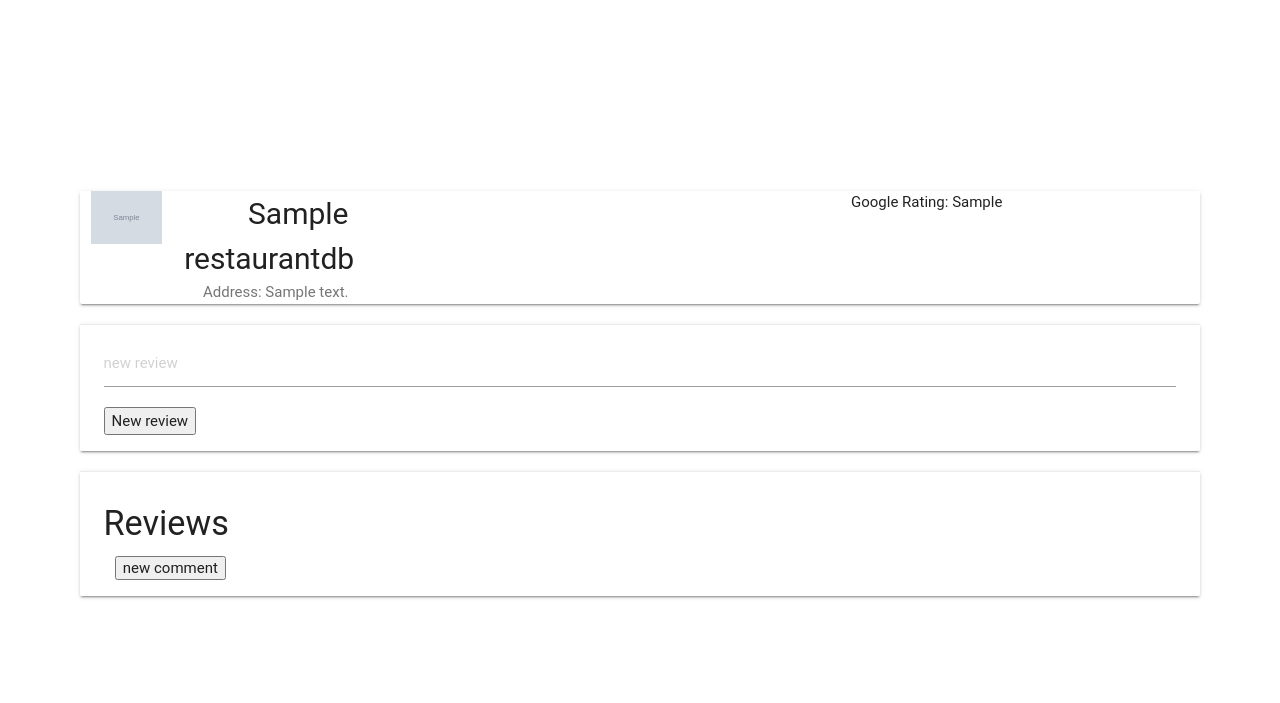
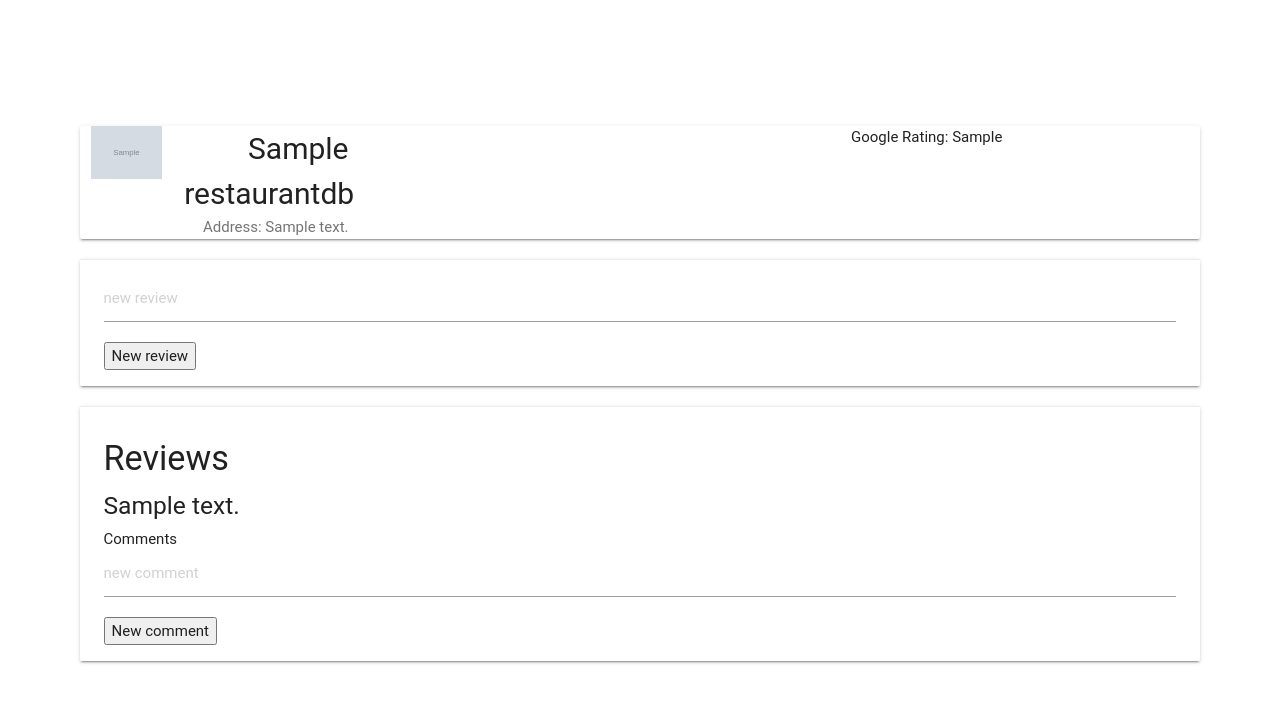
Before and after one commit to abhyudaypratap/eatout, a Django app: page /restaurant/display/1/ in a window 1280 px wide. Shown: the top 703 px of the page. Run offline with Django 3.2, Linux system fonts and the light colour scheme; tables that the repository leaves empty hold one stand-in row (values such as "Sample post"); grey boxes marked "Sample" are stand-in pictures; parts of the project's set-up code (start-up, migrations or seed data) failed here and were passed over; some libraries are stand-ins or nearby versions; some web fonts are replaced.

Commit message:
(chore): user can add reviews and comments

```diff
--- a/eatout_app/eatout_app/templates/restaurant/place_display.html
+++ b/eatout_app/eatout_app/templates/restaurant/place_display.html
@@ -33,15 +33,16 @@
     .col.s12>.btn {
         width: 100%;
     }
+
     p.grey-text.text-darken-4.margin {
         font-size: 30px;
     }
+
     #map {
         height: 300px;
         width: 30%;
     }
     </style>
-
 </head>
 
 <body>
@@ -61,13 +62,10 @@
                     Google Rating: {{ restaurant.google_rating }}
                     <h3><a href="#"><i class="mdi-action-thumb-down"></i></a></h3>
                 </div>
-
             </div>
         </div>
     </div>
-
     <div id="profile-page-wall-post" class="card">
-
         <div class="card-action row">
             <form action="." method="POST">
                 {% csrf_token %}
@@ -77,19 +75,32 @@
         </div>
     </div>
     <div id="profile-page-wall-post" class="card">
-
         <div class="card-action row">
             <h4>Reviews</h4>
-                    <div id="reviews">
-                    <div class="col t1">
+            {%for review in restaurant.reviews.all %}
+            <div><h5>{{ review.reviews }}</h5></div>
             <div id="comments">
-                    <input type="button" id="more_fields" onclick="add_comments();" value="new comment" visible="false"/>
-
+    <details>
+        <summary>
+               Comments
+        </summary>
+                {%for comment in review.comments.all %}
+                <div class="content">
+            <p>
+        {{ comment.comments }}</p>
         </div>
+                {%endfor%}</details>
+                <form action="." method="POST">
+                    {% csrf_token %}
+                    <input type="text" name="comments" placeholder="new comment" />
+                    <input type="text" name="reviews" value="{{review.id}}" hidden />
+                    <button type="submit" name="store">New comment</button>
+                </form>
+            </div>
+            {% endfor %}
 
     </div>
     </div>
-                </div></div>
     <!-- ================================================
   Scripts
 ================================================ -->
@@ -97,6 +108,7 @@
     <script>
     var cor = "{{ restaurant.geocode }}"
     var la = cor.split(",")
+
     function initMap() {
         var uluru = { lat: parseFloat(la[0]), lng: parseFloat(la[1]) };
         var map = new google.maps.Map(document.getElementById('map'), {
--- a/eatout_app/restaurant_api/models.py
+++ b/eatout_app/restaurant_api/models.py
@@ -10,6 +10,7 @@
     address = models.CharField(max_length=225, null=True, blank=True)
     image_url = models.CharField(max_length=525, null=True, blank=True)
     visted = models.IntegerField(default=1)
+    user_rated = models.IntegerField(default=1)
     google_rating = models.CharField(max_length=225, null=True, blank=True)
 
     def __str__(self):
@@ -19,7 +20,7 @@
 
 class RestaurantReviews(models.Model):
     id = models.UUIDField(primary_key=True, default=uuid.uuid4)
-    reviews = models.CharField(max_length=225, null=False, blank=False)
+    reviews = models.CharField(max_length=1000, null=False, blank=False)
     registered_user = models.ForeignKey(User, related_name='reviews', null=True)
     restaurant = models.ForeignKey(Restaurantdb, related_name='reviews', null=True)
     google_rating = models.CharField(max_length=225, null=True, blank=True)
@@ -33,7 +34,7 @@
     id = models.UUIDField(primary_key=True, default=uuid.uuid4)
     registered_user = models.ForeignKey(User, related_name='comments', null=True)
     reviews = models.ForeignKey(RestaurantReviews, related_name='comments', null=True)
-    comments = models.CharField(max_length=255)
+    comments = models.CharField(max_length=1000)
 
     def __str__(self):
         """Return email address."""
--- a/eatout_app/restaurant_api/views.py
+++ b/eatout_app/restaurant_api/views.py
@@ -12,7 +12,7 @@
 
 import json
 
-from .serializers import RestaurantSerializer, ReviewsSerializer
+from .serializers import RestaurantSerializer, ReviewsSerializer, CommentsSerializer
 from .models import Restaurantdb
 from restaurant import search
 
@@ -85,6 +85,21 @@
         data = {"restaurant": restaurant}
         return Response(data, status=status.HTTP_200_OK)
 
+    def post(self, request, slug):
+        data = request.data.copy()
+        data["registered_user"] = request.user.pk
+        if "comments" in data:
+            rev_data = CommentsSerializer(data=data)
+            if rev_data.is_valid():
+                rev_data.save()
+                return HttpResponseRedirect(reverse("restaurant:restaurant", args=[slug]))
+        else:
+            data["restaurant"] = slug
+            rev_data = ReviewsSerializer(data=data)
+            if rev_data.is_valid():
+                rev_data.save()
+                return HttpResponseRedirect(reverse("restaurant:restaurant", args=[slug]))
+
 
 
 # class RestaurantApiView(APIView):
```
Also changed, not shown: eatout_app/restaurant_api/serializers.py (+8 -1 lines). Lines whose indentation alone changed are shown as unchanged.
